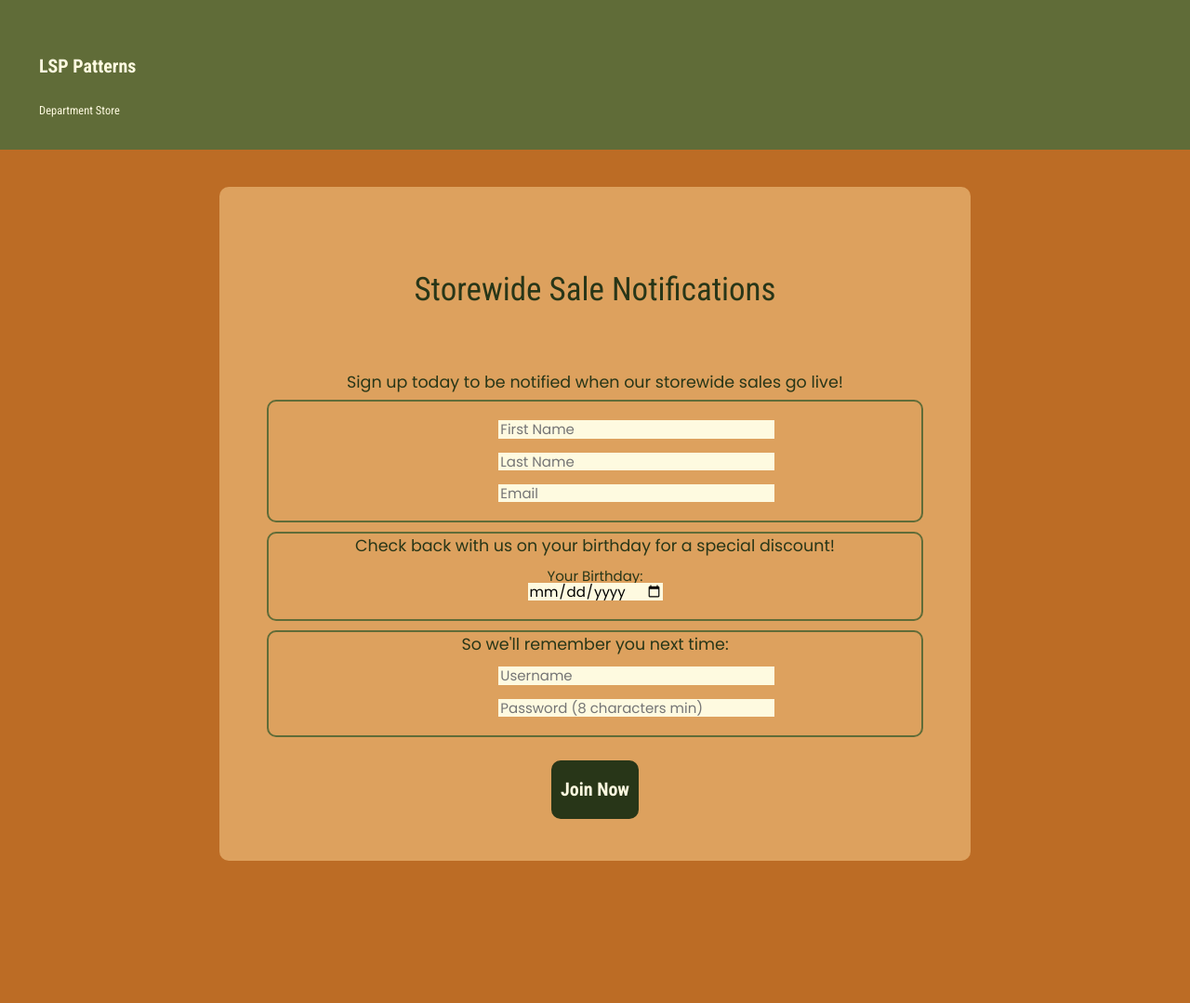
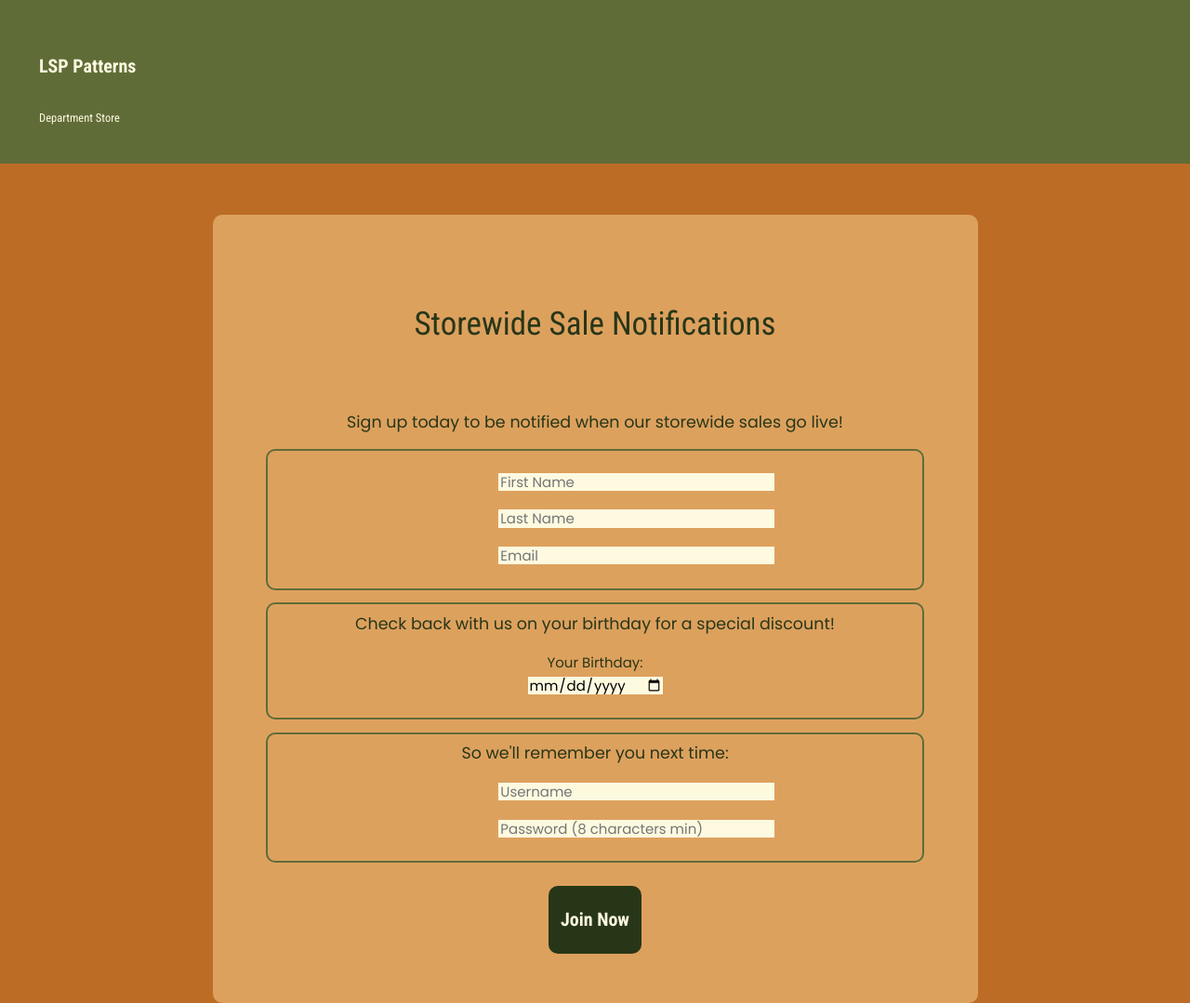
Before and after one commit to lpatton4-itmd362-org/project1, a plain HTML site: page index.html in a window 1280 px wide. Shown: the top 1079 px of the page at 93% size. Before the commit the page ends 966 px from the top, so only its background shows below. Drawn offline with nearby package versions, Linux system fonts and the light colour scheme.

Commit message:
implemented modular scale

```diff
--- a/css/screen.css
+++ b/css/screen.css
@@ -23,7 +23,7 @@ header {
   background-color: #606c38;
   color: #fefae0;
   width: 100%;
-  margin: 0px;
+  margin: 0em;
   padding: 1em;
   position: relative;
 }
@@ -37,17 +37,18 @@ h2 {
 }
 
 h4 {
-  font-size: 25px;
+  font-size: 1.833em; /*29.3px*/
+  line-height: 2.2em; /*35.2px*/
   font-family: 'Roboto Condensed', sans-serif;
-  margin: 0px 20px 20px 20px;
+  margin: 0em 1.25em 1.25em 1.25em;
 }
 
 form {
   background-color: #dda15e;
   text-align: center;
   width: 80%;
-  margin: 40px auto;
-  padding: 20px;
+  margin: 2.5em auto;
+  padding: 1.25em;
   border-radius: 10px;
   color: #283618;
 }
@@ -61,7 +62,8 @@ h1 {
 
 p {
   font-family: 'Poppins', sans-serif;
-  font-size: 40px;
+  font-size: 1.375em; /*22px*/
+  line-height: 1.65em; /*26.4px*/
 }
 
 ul {
@@ -73,7 +75,8 @@ li {
   width: 45%;
   margin: 25px auto;
   font-family: 'Poppins', sans-serif;
-  font-size: 30px;
+  font-size: 1.375em; /*22px*/
+  line-height: 1.65em; /*26.4px*/
 }
 
 input {
@@ -84,11 +87,11 @@ input {
 #submit {
   font-family: 'Roboto Condensed', sans-serif;
   font-weight: bold;
-  font-size: 40px;
+  font-size: 2.443em; /*2.93px*/
   color: #fefae0;
   background-color: #283618;
-  padding: 20px 10px;
-  margin: 30px auto;
+  padding: 1.25em .625em;
+  margin: 1.833em auto;
   border-style: none;
   border-radius: 10px;
 }
@@ -100,8 +103,8 @@ input {
   border-color: #606c38;
   border-radius: 10px;
   width: 90%;
-  padding: 5px;
-  margin: 10px auto;
+  padding: .3em;
+  margin: .625em auto;
 }
 
 
```
